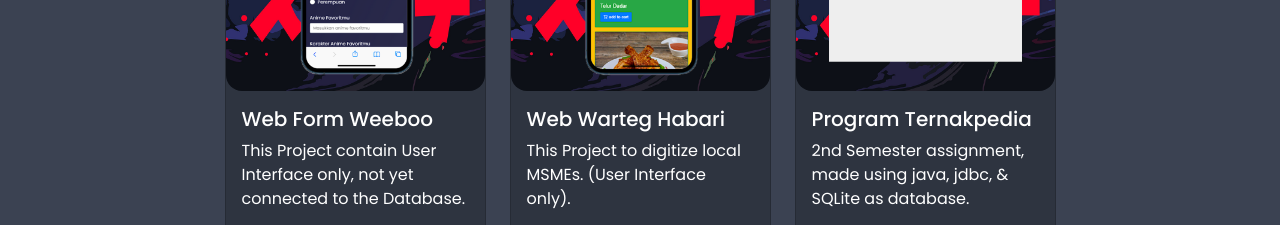
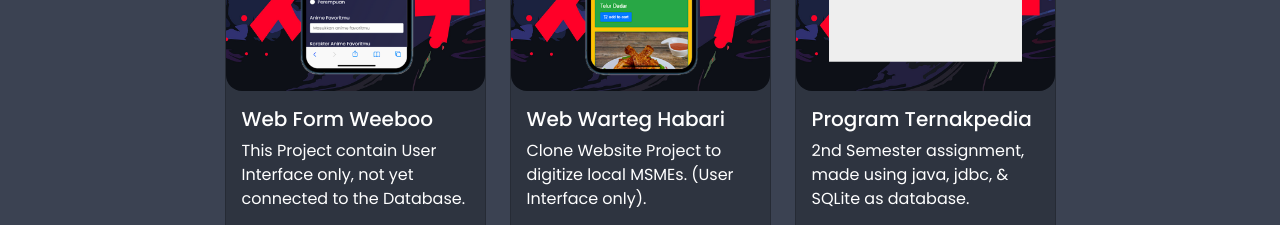
Before and after one commit to Zulfatih/Zulfatih.github.io, a plain HTML site: page index.html in a window 1280 px wide. Shown: the part 1080-1305 px from the top of the page. Drawn offline with nearby package versions, Linux system fonts and the light colour scheme.

Commit message:
edit description on personal projects

```diff
--- a/index.html
+++ b/index.html
@@ -116,7 +116,7 @@
               <img src="../assets/myproject/22.png" class="card-img-top rounded-4" alt="Project Wibu">
               <div class="card-body">
                 <h5 class="card-title">Web Warteg Habari</h5>
-                <p class="card-text">This Project to digitize local MSMEs. (User Interface only).</p>
+                <p class="card-text">Clone Website Project to digitize local MSMEs. (User Interface only).</p>
                 <a href="https://github.com/Zulfatih/Web-Warteg-Habari" target="_blank" class="btn btn-primary"><i class="bi bi-github"></i> Github</a>
               </div>
             </div>
```
